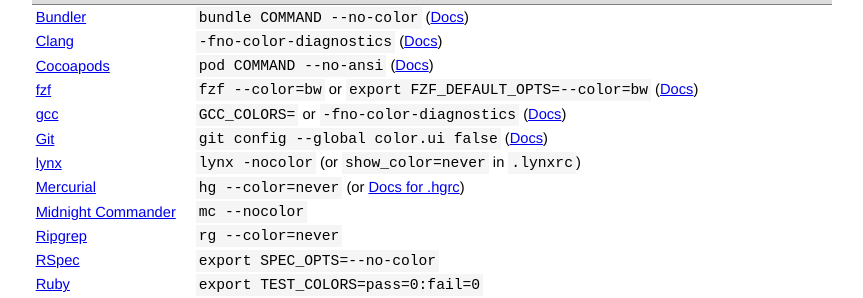
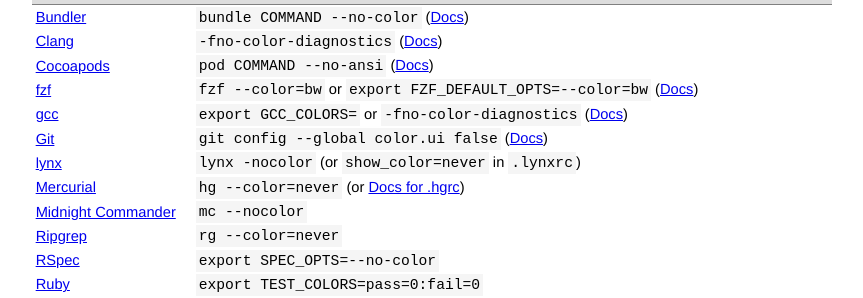
Before and after one commit to jcs/no_color, a Jekyll site: the page built from index.md, in a window 1280 px wide. Shown: the part 655-953 px from the top of the page, without its empty margins (208-1071 px from the left). Built offline with Jekyll 4.4.1, drawn with Linux system fonts in a browser that asks for light colours; our own code applies the rules of GitHub Pages for plain Markdown files.

Commit message:
gcc: use export to make it clear this is an environment variable

```diff
--- a/index.md
+++ b/index.md
@@ -52,7 +52,7 @@ and submit a pull request.
 | [Clang](https://clang.llvm.org/) | `-fno-color-diagnostics` ([Docs](https://clang.llvm.org/docs/UsersManual.html#formatting-of-diagnostics)) |
 | [Cocoapods](https://cocoapods.org/) | `pod COMMAND --no-ansi` ([Docs](https://guides.cocoapods.org/terminal/commands.html#pod_install)) |
 | [fzf](https://github.com/junegunn/fzf) | `fzf --color=bw` or `export FZF_DEFAULT_OPTS=--color=bw` ([Docs](https://github.com/junegunn/fzf/wiki/Color-schemes)) |
-| [gcc](https://gcc.gnu.org/) | `GCC_COLORS=` or `-fno-color-diagnostics` ([Docs](https://gcc.gnu.org/onlinedocs/gcc-7.3.0/gcc/Diagnostic-Message-Formatting-Options.html)) |
+| [gcc](https://gcc.gnu.org/) | `export GCC_COLORS=` or `-fno-color-diagnostics` ([Docs](https://gcc.gnu.org/onlinedocs/gcc-7.3.0/gcc/Diagnostic-Message-Formatting-Options.html)) |
 | [Git](https://git-scm.com/) | `git config --global color.ui false` ([Docs](https://git-scm.com/docs/git-config#git-config-colorui))|
 | [lynx](http://lynx.browser.org/) | `lynx -nocolor` (or `show_color=never` in `.lynxrc`) |
 | [Mercurial](https://www.mercurial-scm.org/) | `hg --color=never` (or [Docs for .hgrc](https://www.mercurial-scm.org/wiki/ColorExtension)) |
```
